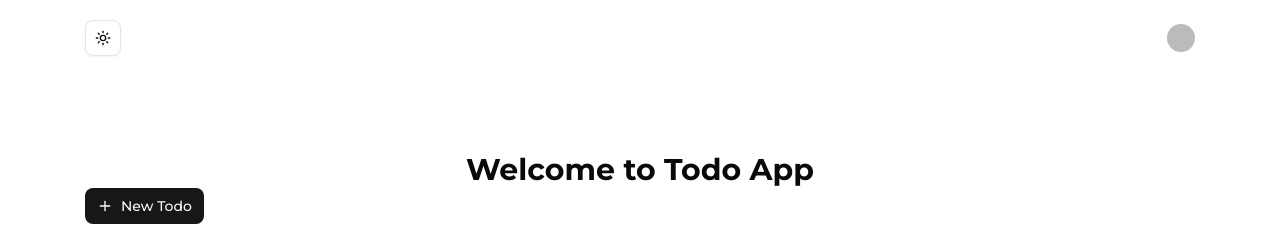
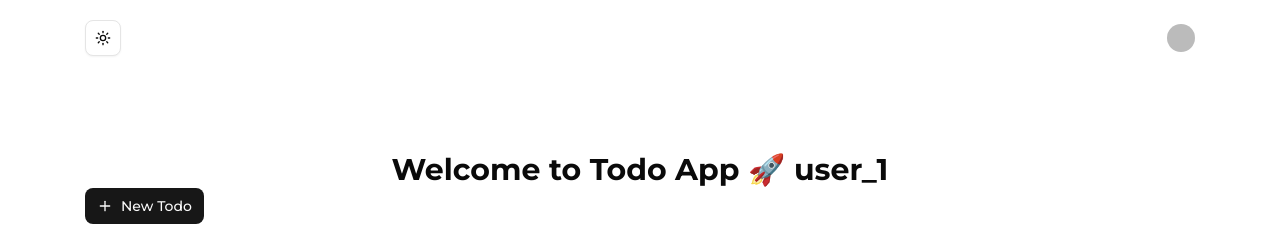
Before and after one commit to moelsayed089/full-stack-todo, a Next.js app: page / in a window 1280 px wide. Shown: the top 242 px of the page. Built offline with nearby package versions, Linux system fonts and the light colour scheme; no server answers; the database is empty; sample sign-in values are in the browser's storage; some icons are missing.

Commit message:
chore: fixinf error

```diff
--- a/app/layout.tsx
+++ b/app/layout.tsx
@@ -1,10 +1,9 @@
 import type { Metadata } from "next";
-import "./globals.css";
 import { ThemeProvider } from "@/providers/theme-provider";
-import { ModeToggle } from "@/components/ModeToggle";
 import { Montserrat } from "next/font/google";
 import { ClerkProvider } from "@clerk/nextjs";
 import Nav from "@/components/Nav";
+import "./globals.css";
 const montserrat = Montserrat({
   variable: "--font-montserrat",
   subsets: ["latin"],
--- a/app/page.tsx
+++ b/app/page.tsx
@@ -15,7 +15,9 @@
 
   return (
     <div className="container mt-24">
-      <h1 className="text-3xl font-bold text-center">Welcome to Todo App</h1>
+      <h1 className="text-3xl font-bold text-center">
+        Welcome to Todo App 🚀 {userId}
+      </h1>
       <div className="mb-4">
         <AddTodoForm userId={userId} />
       </div>
```
